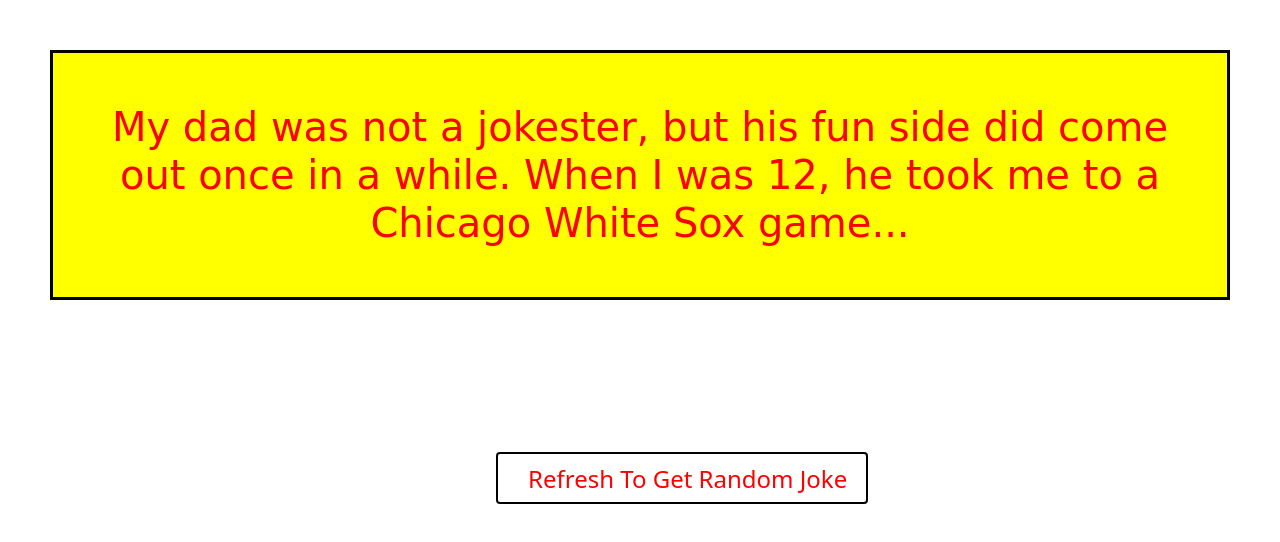
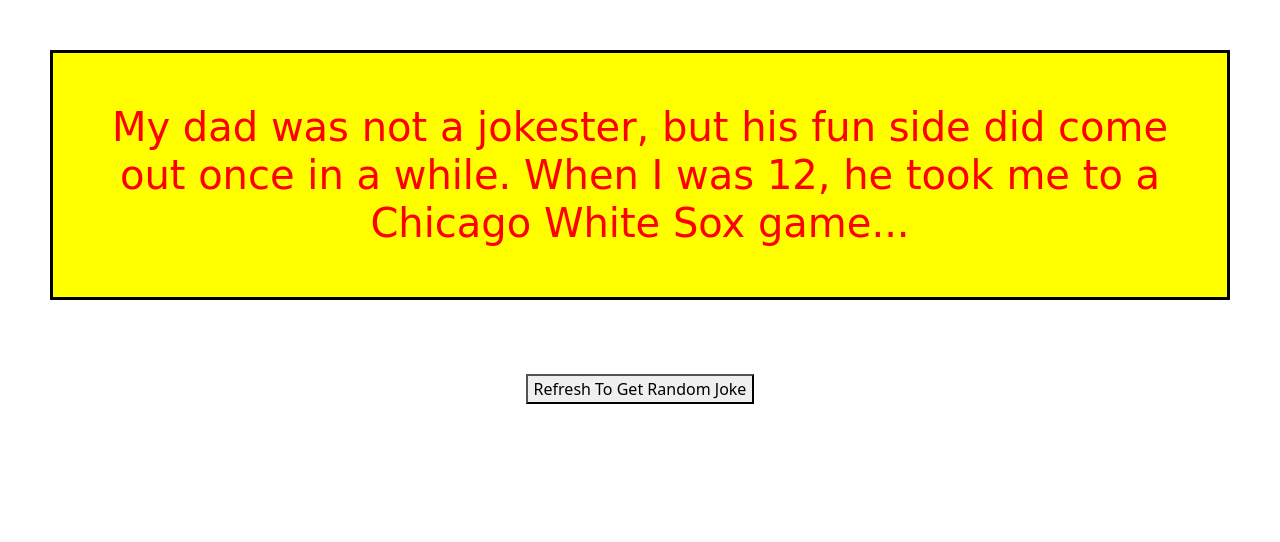
Before and after one commit to Yash-srivastav16/Tell-Me-a-Joke-Javascript, a plain HTML site: page index.html in a window 1280 px wide. Drawn offline with nearby package versions, Linux system fonts and the light colour scheme.

Commit message:
Update index.html

```diff
--- a/index.html
+++ b/index.html
@@ -16,10 +16,17 @@
     on the
     dining room table. Her face grew red, When...</h1>
   <br />
-  <p id="refresh">Refresh To Get Random Joke</p>
+  <center>
+    <button id="but" onclick="jokee()">Refresh To Get Random Joke</button>
+    <center />
+    <script src="script.js"></script>
 
-  <script src="script.js"></script>
-  <script src="https://replit.com/public/js/replit-badge.js" theme="blue" defer></script>
+    <!--
+  This script places a badge on your repl's full-browser view back to your repl's cover
+  page. Try various colors for the theme: dark, light, red, orange, yellow, lime, green,
+  teal, blue, blurple, magenta, pink!
+  -->
+    <script src="https://replit.com/public/js/replit-badge.js" theme="blue" defer></script>
 </body>
 
 </html>
```
